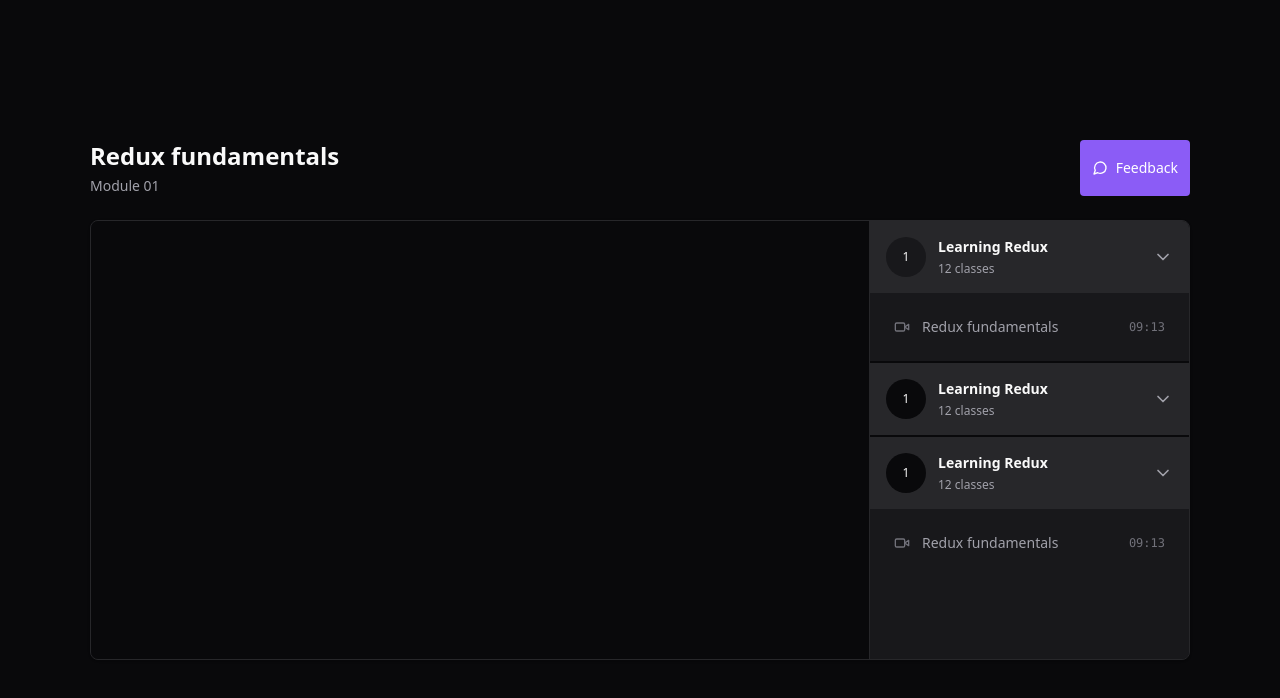
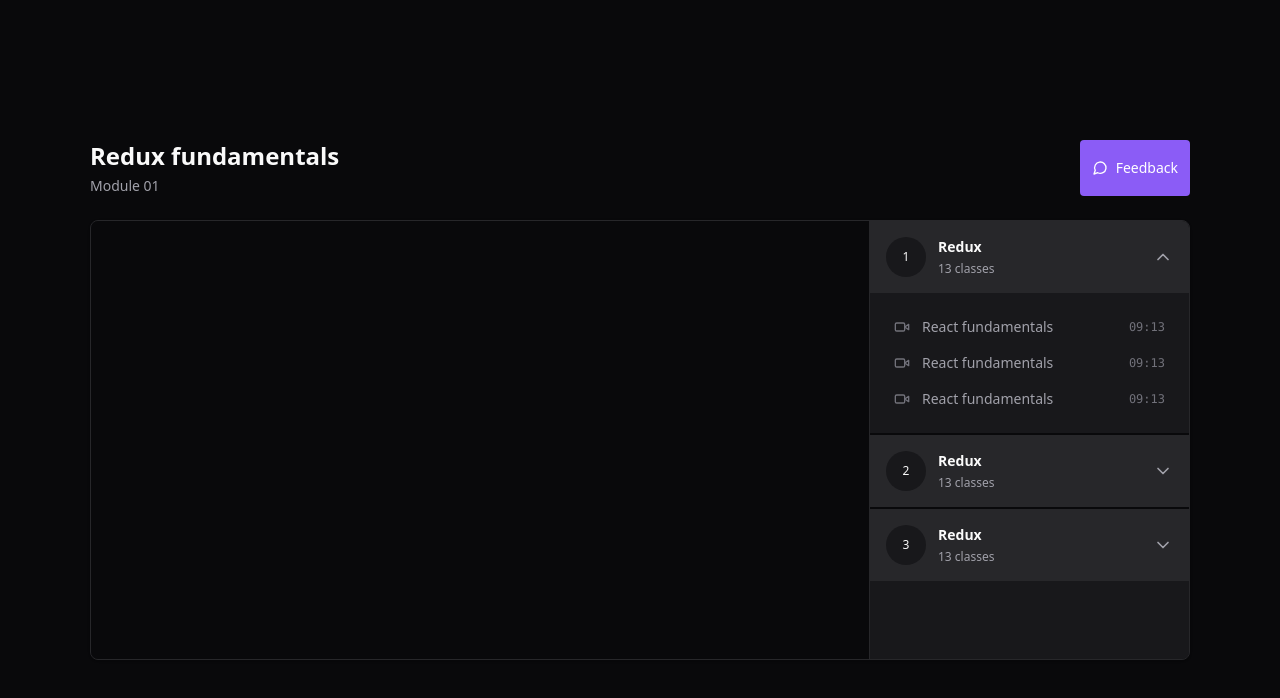
Before and after one commit to Gabriel-Leal/project-06, a React (Vite) app: page / in a window 1280 px wide. Shown: the top 698 px of the page. Built offline with nearby package versions, Linux system fonts and the light colour scheme.

Commit message:
Finished Player style

```diff
--- a/package.json
+++ b/package.json
@@ -10,6 +10,7 @@
     "preview": "vite preview"
   },
   "dependencies": {
+    "@radix-ui/react-accordion": "^1.1.2",
     "@reduxjs/toolkit": "^1.9.5",
     "lucide-react": "^0.260.0",
     "react": "^18.2.0",
--- /dev/null
+++ b/src/components/Lesson/index.tsx
@@ -0,0 +1,17 @@
+import { Video } from "lucide-react";
+
+interface LessonProps {
+  title: string;
+  duration: string;
+}
+export function Lesson({ title, duration }: LessonProps) {
+  return (
+    <button className="flex items-center gap-3 text-sm text-zinc-400">
+      <Video className="w-4 h-4 text-zinc-500" />
+      <span>{title}</span>
+      <span className="ml-auto font-mono text-xs text-zinc-500">
+        {duration}
+      </span>
+    </button>
+  );
+}
--- /dev/null
+++ b/src/components/ModuleList/index.tsx
@@ -0,0 +1,43 @@
+import { ChevronDown } from "lucide-react";
+import { Lesson } from "../Lesson";
+import * as Accordion from "@radix-ui/react-accordion";
+
+interface ModuleList {
+  moduleIndex: number;
+  title: string;
+  amountOfLessons: number;
+}
+
+export function ModuleList({
+  moduleIndex,
+  title,
+  amountOfLessons,
+}: ModuleList) {
+  let accordionItemId = "item-" + (moduleIndex + 1);
+
+  console.log(accordionItemId);
+  return (
+    <Accordion.Item className="AccordionItem group " value={accordionItemId}>
+      <Accordion.Trigger className="flex w-full items-center gap-3 bg-zinc-800 p-4">
+        <div className="flex h-10 w-10 rounded-full items-center justify-center bg-zinc-900 text-xs">
+          {moduleIndex + 1}
+        </div>
+        <div className="flex flex-col gap-1 text-left">
+          <strong className="text-sm">{title}</strong>
+          <span className="text-xs text-zinc-400">
+            {" "}
+            {amountOfLessons} classes
+          </span>
+        </div>
+        <ChevronDown className="w-5 h-5 ml-auto text-zinc-400 group-data-[state=open]:rotate-180 transition-transform" />
+      </Accordion.Trigger>
+      <Accordion.Content>
+        <nav className="relative flex flex-col gap-4 p-6">
+          <Lesson title="React fundamentals" duration="09:13" />
+          <Lesson title="React fundamentals" duration="09:13" />
+          <Lesson title="React fundamentals" duration="09:13" />
+        </nav>
+      </Accordion.Content>
+    </Accordion.Item>
+  );
+}
--- a/src/components/VideoPlayer/index.tsx
+++ b/src/components/VideoPlayer/index.tsx
@@ -6,7 +6,7 @@
         width="100%"
         height="100%"
         controls
-        url="https://www.youtube.com/watch?v=47UCjkuM_ac&ab_channel=SmallAdvantages"
+        url="https://www.youtube.com/watch?v=-SDxID3BS4I&ab_channel=Rocketseat"
       />
     </div>
   );
--- a/src/pages/Player/index.tsx
+++ b/src/pages/Player/index.tsx
@@ -1,7 +1,9 @@
-import { MessageCircle, ChevronDown, Video } from "lucide-react";
-
+import { MessageCircle } from "lucide-react";
+import { ModuleList } from "../../components/ModuleList";
 import { Header } from "../../components/Header";
 import { VideoPlayer } from "../../components/VideoPlayer";
+import * as Accordion from "@radix-ui/react-accordion";
+
 export function Player() {
   return (
     <div className="h-screen bg-zinc-950 text-zinc-50 flex justify-center items-center">
@@ -17,61 +19,17 @@
           <div className="flex-1">
             <VideoPlayer />
           </div>
-          <aside className="w-80 absolute top-0 bottom-0 right-0 border-l divide-y-2 divide-zinc-950 border-zinc-800 bg-zinc-900 overflow-y-scroll scrollbar scrollbar-thin scrollbar-track-zinc-950 scrollbar-thumb-zinc-800">
-            <div>
-              <button className="flex w-full items-center gap-3 bg-zinc-800 p-4">
-                <div className="flex h-10 w-10 rounded-full items-center justify-center bg-zinc-900 text-xs">
-                  1
-                </div>
-                <div className="flex flex-col gap-1 text-left">
-                  <strong className="text-sm">Learning Redux</strong>
-                  <span className="text-xs text-zinc-400"> 12 classes</span>
-                </div>
-                <ChevronDown className="w-5 h-5 ml-auto text-zinc-400" />
-              </button>
-              <nav className="relative flex flex-col gap-4 p-6">
-                <button className="flex items-center gap-3 text-sm text-zinc-400">
-                  <Video className="w-4 h-4 text-zinc-500" />
-                  <span>Redux fundamentals</span>
-                  <span className="ml-auto font-mono text-xs text-zinc-500">
-                    09:13
-                  </span>
-                </button>
-              </nav>
-            </div>
-            <div>
-              <button className="flex w-full items-center gap-3 bg-zinc-800 p-4">
-                <div className="flex h-10 w-10 rounded-full items-center justify-center bg-zinc-950 text-xs">
-                  1
-                </div>
-                <div className="flex flex-col gap-1 text-left">
-                  <strong className="text-sm">Learning Redux</strong>
-                  <span className="text-xs text-zinc-400"> 12 classes</span>
-                </div>
-                <ChevronDown className="w-5 h-5 ml-auto text-zinc-400" />
-              </button>
-            </div>
-            <div>
-              <button className="flex w-full items-center gap-3 bg-zinc-800 p-4">
-                <div className="flex h-10 w-10 rounded-full items-center justify-center bg-zinc-950 text-xs">
-                  1
-                </div>
-                <div className="flex flex-col gap-1 text-left">
-                  <strong className="text-sm">Learning Redux</strong>
-                  <span className="text-xs text-zinc-400"> 12 classes</span>
-                </div>
-                <ChevronDown className="w-5 h-5 ml-auto text-zinc-400" />
-              </button>
-              <nav className="relative flex flex-col gap-4 p-6">
-                <button className="flex items-center gap-3 text-sm text-zinc-400">
-                  <Video className="w-4 h-4 text-zinc-500" />
-                  <span>Redux fundamentals</span>
-                  <span className="ml-auto font-mono text-xs text-zinc-500">
-                    09:13
-                  </span>
-                </button>
-              </nav>
-            </div>
+          <aside className="w-80 absolute top-0 bottom-0 right-0 border-l border-zinc-800 bg-zinc-900 overflow-y-scroll scrollbar scrollbar-thin scrollbar-track-zinc-950 scrollbar-thumb-zinc-800">
+            <Accordion.Root
+              className="divide-y-2 divide-zinc-950"
+              type="single"
+              defaultValue="item-1"
+              collapsible
+            >
+              <ModuleList moduleIndex={0} title="Redux" amountOfLessons={13} />
+              <ModuleList moduleIndex={1} title="Redux" amountOfLessons={13} />
+              <ModuleList moduleIndex={2} title="Redux" amountOfLessons={13} />
+            </Accordion.Root>
           </aside>
         </main>
       </div>
```
Also changed, not shown: 1 other file (tests, documents, lock files or other folders).
